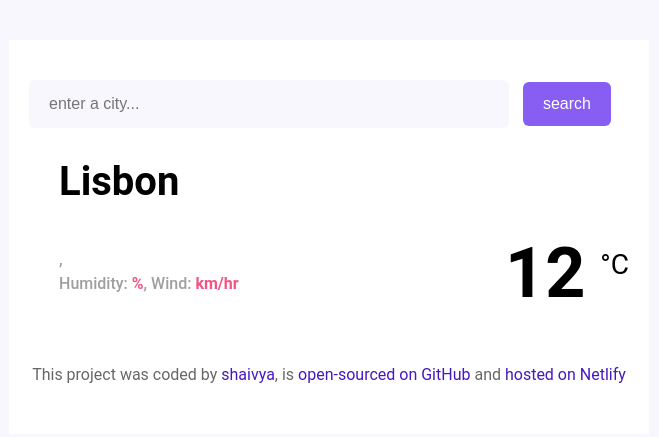
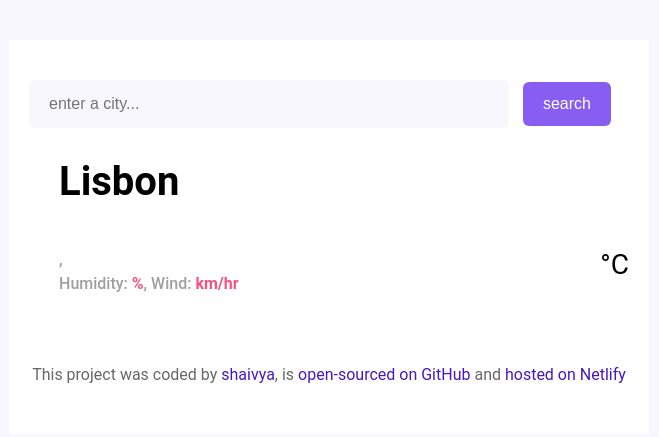
Before and after one commit to shaivya05/my-app, a plain HTML site: page index.html in a window 1280 px wide. Shown: the whole page, without its empty margins (311-970 px from the left). Drawn offline with nearby package versions, Linux system fonts and the light colour scheme; no server answers.

Commit message:
Update index.html

```diff
--- a/index.html
+++ b/index.html
@@ -26,7 +26,7 @@
 
     <div class="value">
       <div id="icon"></div>
-      <div class="value-temp" id="value-temp">12</div>
+      <div class="value-temp" id="value-temp"></div>
       <div class="sign">°C</div>
     </div>
     </div>
```
